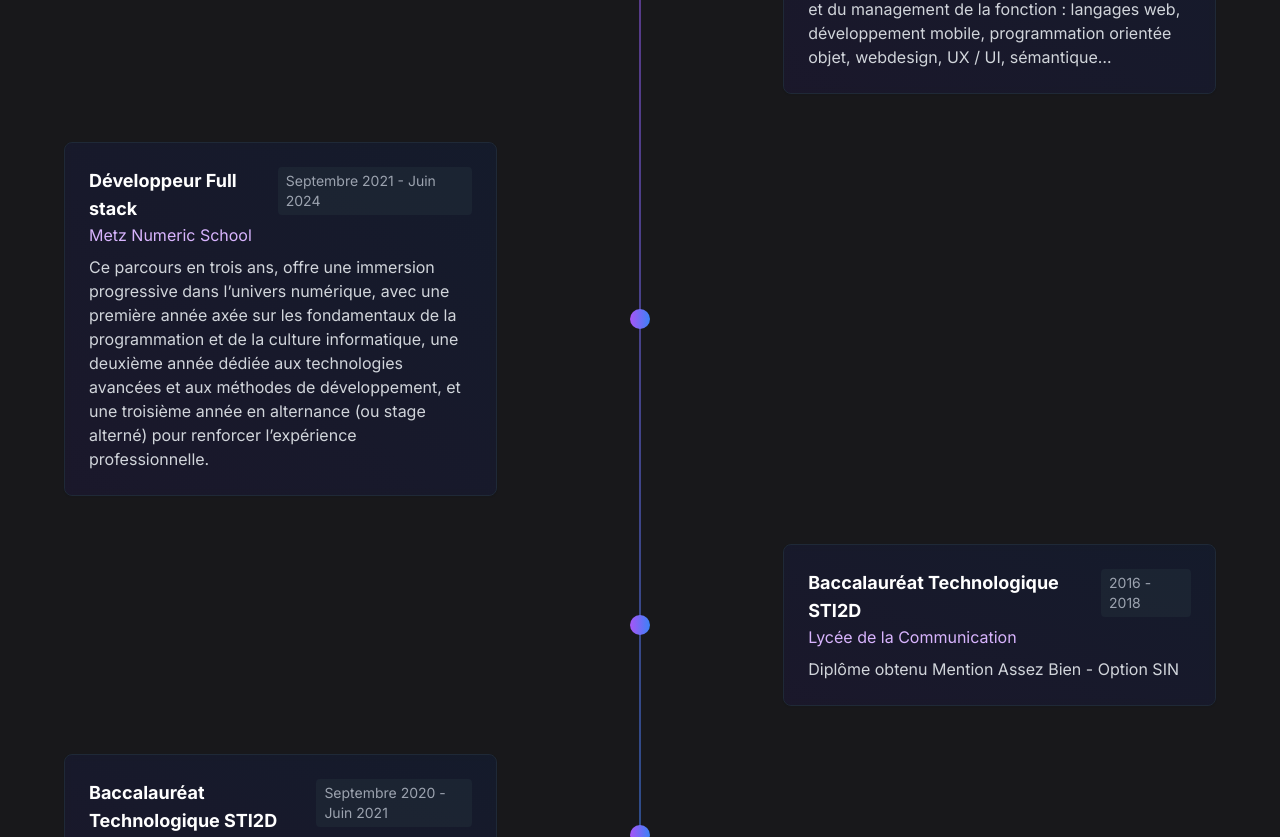
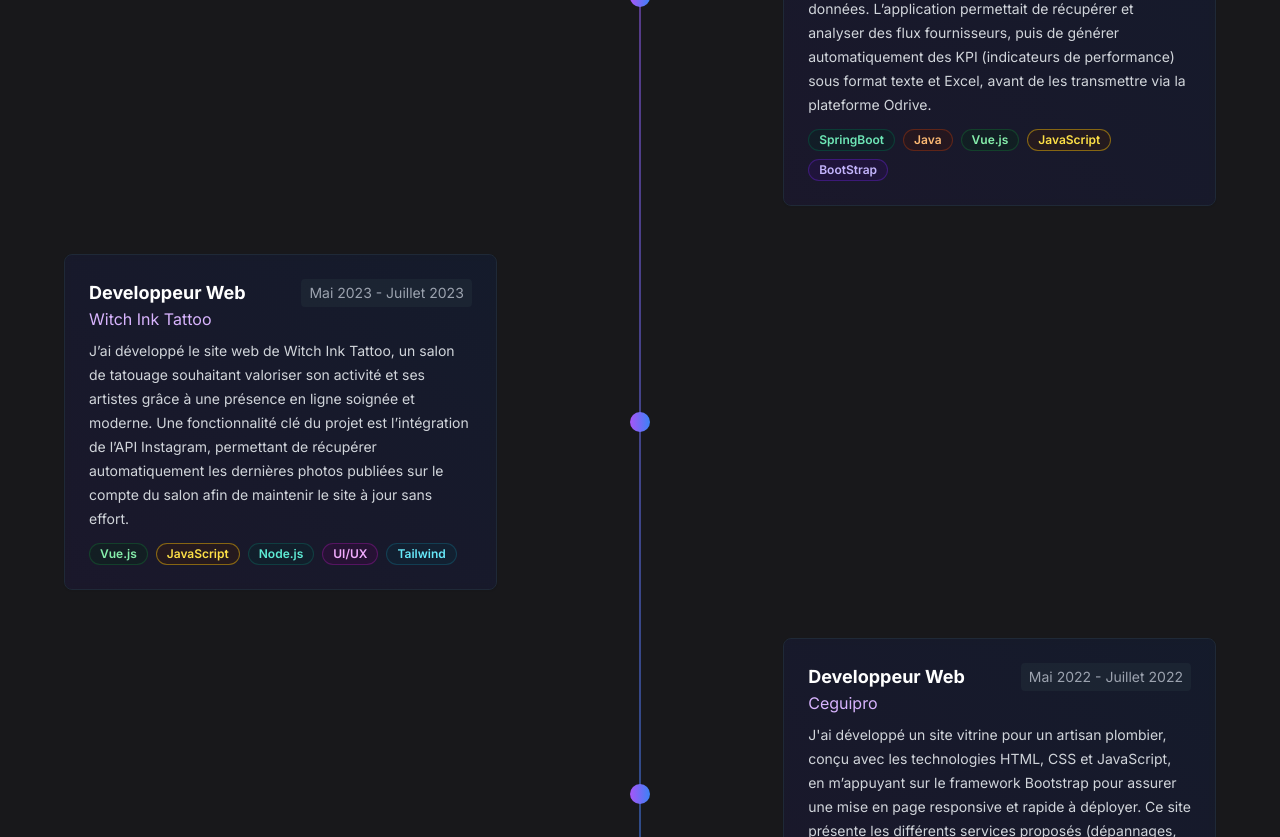
Before and after one commit to xonyis/portfolio-cv, a Next.js app: page / in a window 1280 px wide. Shown: the part 2860-3697 px from the top of the page. Built offline with nearby package versions, Linux system fonts and the light colour scheme.

Commit message:
ajout xp

```diff
--- a/app/page.tsx
+++ b/app/page.tsx
@@ -187,7 +187,7 @@ export default function Portfolio() {
                     <Badge variant="outline" className="bg-yellow-950/30 text-yellow-300 border-yellow-500/50">
                       JavaScript
                     </Badge>
-                    <Badge variant="outline" className="bg-violet-950/30 text-violet-300 border-violet-800/50">
+                    <Badge variant="outline" className="bg-teal-950/30 text-teal-300 border-teal-800/50">
                       Node.js
                     </Badge>
                     <Badge variant="outline" className="bg-blue-950/30 text-blue-300 border-blue-800/50">
@@ -201,6 +201,12 @@ export default function Portfolio() {
                     </Badge>
                     <Badge variant="outline" className="bg-fuchsia-950/30 text-fuchsia-300 border-fuchsia-800/50">
                       UI/UX
+                    </Badge>
+                    <Badge variant="outline" className="bg-violet-950/30 text-violet-300 border-violet-800/50">
+                      BootStrap
+                    </Badge>
+                    <Badge variant="outline" className="bg-cyan-950/30 text-cyan-300 border-cyan-800/50">
+                      Tailwind
                     </Badge>
                   </div>
                 </div>
@@ -283,40 +289,54 @@ export default function Portfolio() {
               {/* Experience Items */}
               <div className="space-y-12 ">
                 <TimelineItem
-                    title="Expert en Développement Informatique"
-                    company="MEWO"
-                    period="Septembre 2024 - Présent"
-                    description="Deux années pour acquérir une vision technique et projet à 360° en explorant tous les aspects du développement, de ses performances techniques et du management de la fonction : langages web, développement mobile, programmation orientée objet, webdesign, UX / UI, sémantique…"
+                    title="Alternant Développeur Analyste"
+                    company="Cora Informatique"
+                    period="Novembre 2023 - Novembre 2024"
+                    description="J’ai participé à la refonte complète d’une application interne destinée au suivi des performances des fournisseurs. Ce projet avait pour objectif de moderniser l’interface et d’optimiser le traitement des flux de données. L’application permettait de récupérer et analyser des flux fournisseurs, puis de générer automatiquement des KPI (indicateurs de performance) sous format texte et Excel, avant de les transmettre via la plateforme Odrive."
                     align="right"
                     delay={0.1}
+                    badges={["SpringBoot","Java", "Vue.js", "JavaScript", "BootStrap"]}
+                    badgeColors={[
+                      "bg-emerald-950/30 text-emerald-300 border-emerald-800/50",
+                      "bg-orange-950/30 text-orange-300 border-orange-800/50",
+                      "bg-green-950/30 text-green-300 border-green-800/50",
+                      "bg-yellow-950/30 text-yellow-300 border-yellow-500/50",
+                      "bg-violet-950/30 text-violet-300 border-violet-800/50"
+                    ]}
                 />
 
                 <TimelineItem
-                    title="Développeur Full stack"
-                    company="Metz Numeric School"
-                    period="Septembre 2021 - Juin 2024
-"
-                    description="Ce parcours en trois ans, offre une immersion progressive dans l’univers numérique, avec une première année axée sur les fondamentaux de la programmation et de la culture informatique, une deuxième année dédiée aux technologies avancées et aux méthodes de développement, et une troisième année en alternance (ou stage alterné) pour renforcer l’expérience professionnelle."
+                    title="Developpeur Web"
+                    company="Witch Ink Tattoo"
+                    period="Mai 2023 - Juillet 2023"
+                    description="J’ai développé le site web de Witch Ink Tattoo, un salon de tatouage souhaitant valoriser son activité et ses artistes grâce à une présence en ligne soignée et moderne. Une fonctionnalité clé du projet est l’intégration de l’API Instagram, permettant de récupérer automatiquement les dernières photos publiées sur le compte du salon afin de maintenir le site à jour sans effort."
                     align="left"
                     delay={0.2}
+                    badges={["Vue.js", "JavaScript", "Node.js", "UI/UX", "Tailwind"]}
+                    badgeColors={[
+                      "bg-green-950/30 text-green-300 border-green-800/50",
+                      "bg-yellow-950/30 text-yellow-300 border-yellow-500/50",
+                      "bg-teal-950/30 text-teal-300 border-teal-800/50",
+                      "bg-fuchsia-950/30 text-fuchsia-300 border-fuchsia-800/50",
+                      "bg-cyan-950/30 text-cyan-300 border-cyan-800/50"
+                    ]}
                 />
 
                 <TimelineItem
-                    title="Baccalauréat Technologique STI2D"
-                    company="Lycée de la Communication"
-                    period="2016 - 2018"
-                    description="Diplôme obtenu Mention Assez Bien - Option SIN"
+                    title="Developpeur Web"
+                    company="Ceguipro"
+                    period="Mai 2022 - Juillet 2022"
+                    description="J'ai développé un site vitrine pour un artisan plombier, conçu avec les technologies HTML, CSS et JavaScript, en m’appuyant sur le framework Bootstrap pour assurer une mise en page responsive et rapide à déployer. Ce site présente les différents services proposés (dépannages, installations, entretiens), ainsi que les informations de contact et un formulaire de demande d’intervention."
                     align="right"
                     delay={0.3}
-                />
-
-                <TimelineItem
-                    title="Baccalauréat Technologique STI2D"
-                    company="Lycée de la Communication"
-                    period="Septembre 2020 - Juin 2021"
-                    description="Diplôme obtenu Mention Assez Bien - Option SIN"
-                    align="left"
-                    delay={0.4}
+                    badges={["Vue.js", "JavaScript", "Node.js", "UI/UX", "BootStrap"]}
+                    badgeColors={[
+                      "bg-green-950/30 text-green-300 border-green-800/50",
+                      "bg-yellow-950/30 text-yellow-300 border-yellow-500/50",
+                      "bg-teal-950/30 text-teal-300 border-teal-800/50",
+                      "bg-fuchsia-950/30 text-fuchsia-300 border-fuchsia-800/50",
+                      "bg-violet-950/30 text-violet-300 border-violet-800/50"
+                    ]}
                 />
               </div>
             </div>
@@ -504,21 +524,21 @@ export default function Portfolio() {
                   <ContactItem
                       icon={<Mail className="h-5 w-5 text-purple-400" />}
                       label="Email"
-                      value="votre.email@exemple.com"
+                      value="julianmayerpro@gmail.com"
                   />
 
                   <ContactItem
                       icon={<Github className="h-5 w-5 text-purple-400" />}
                       label="GitHub"
-                      value="github.com/votre-nom"
-                      link="https://github.com/votre-nom"
+                      value="github.com/xonyis"
+                      link="https://github.com/xonyis"
                   />
 
                   <ContactItem
                       icon={<Linkedin className="h-5 w-5 text-purple-400" />}
                       label="LinkedIn"
-                      value="linkedin.com/in/votre-nom"
-                      link="https://linkedin.com/in/votre-nom"
+                      value="linkedin.com/in/julian-mayer"
+                      link="https://www.linkedin.com/in/julian-mayer-6519a0229/"
                   />
 
                   <div className="pt-6">
@@ -552,6 +572,8 @@ function TimelineItem({
                         description,
                         align = "left",
                         delay = 0,
+                        badges,
+                        badgeColors
                       }: {
   title: string
   company: string
@@ -559,6 +581,8 @@ function TimelineItem({
   description: string
   align?: "left" | "right"
   delay?: number
+  badges?: string[]
+  badgeColors?: string[]
 }) {
   return (
       <motion.div
@@ -583,7 +607,21 @@ function TimelineItem({
                 </div>
                 <span className="text-sm text-gray-400 bg-gray-800/70 px-2 py-1 rounded">{period}</span>
               </div>
-              <p className="text-gray-300">{description}</p>
+              <p className="text-gray-300 text-sm/6">{description}</p>
+              {/* Badges */}
+            {badges && badges.length > 0 && (
+              <div className="flex flex-wrap gap-2 mt-3">
+                {badges.map((badge, index) => (
+                  <Badge
+                    key={index}
+                    variant="outline"
+                    className={badgeColors?.[index] || "bg-gray-800/50 text-gray-300 border-gray-700"}
+                  >
+                    {badge}
+                  </Badge>
+                ))}
+              </div>
+            )}
             </div>
           </Card>
         </div>
```
Also changed, not shown: 1 other file (tests, documents, lock files or other folders).
